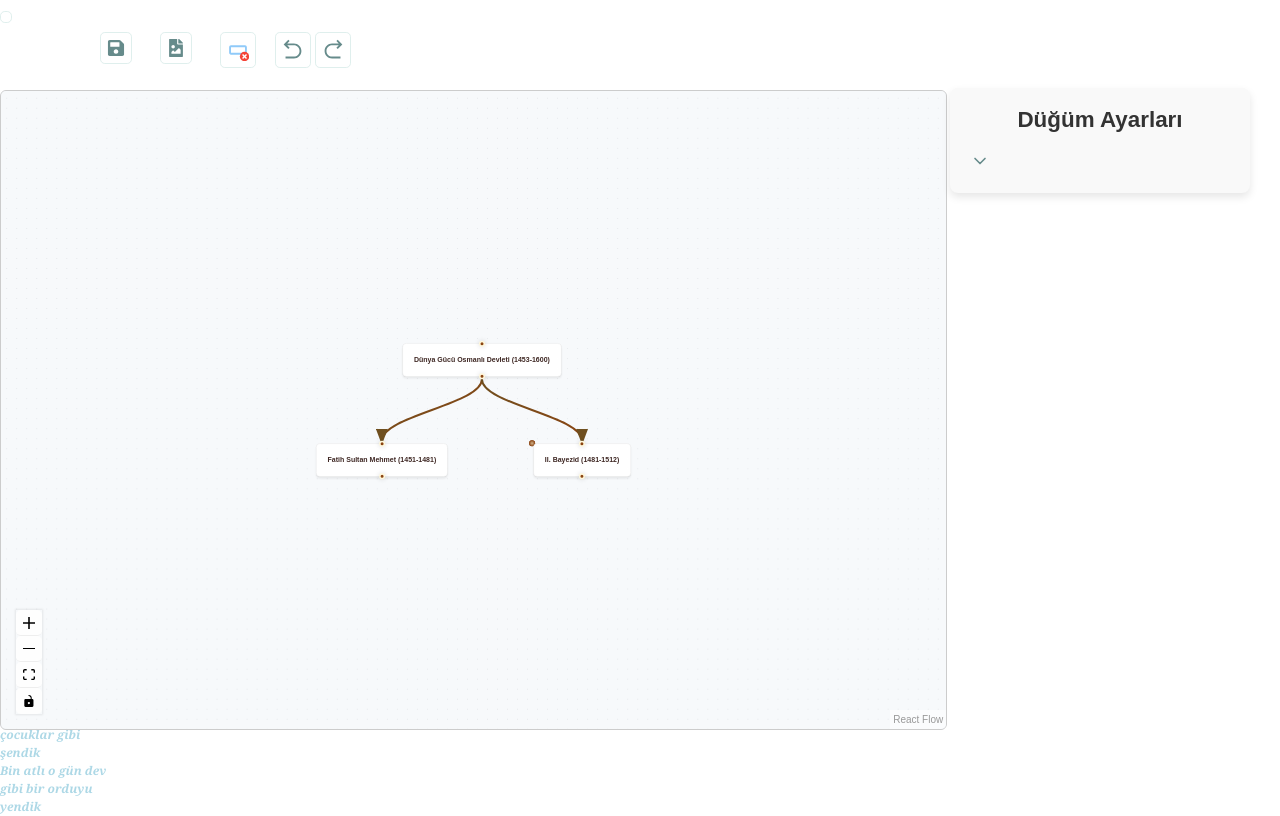
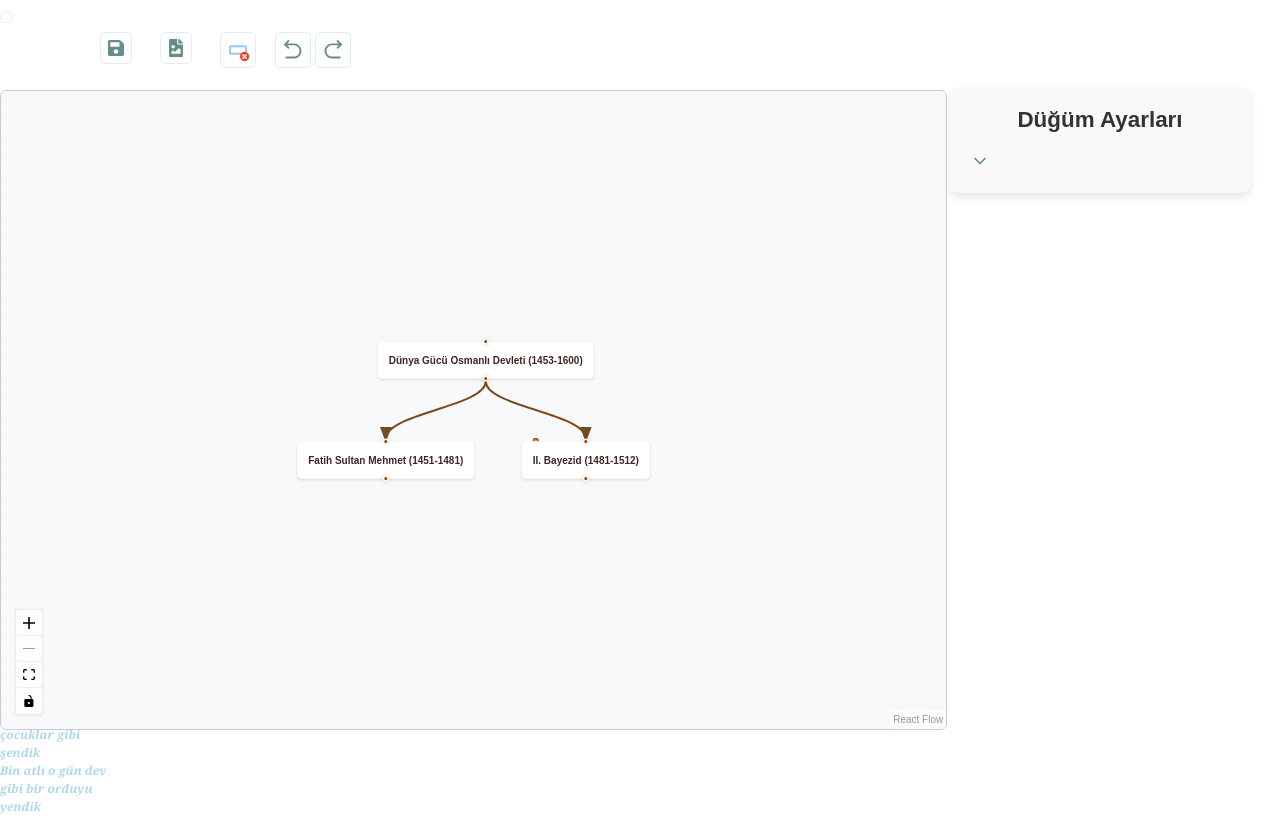
Before and after one commit to MelikeTetik/mind-mapp, a Next.js app: page /pages/9 in a window 1280 px wide. Built offline with nearby package versions, Linux system fonts and the light colour scheme.

Commit message:
Update ResizableNodeSelected.jsx

```diff
--- a/src/app/EdgeNodeType/ResizableNodeSelected.jsx
+++ b/src/app/EdgeNodeType/ResizableNodeSelected.jsx
@@ -1,36 +1,5 @@
-// import { memo } from 'react';
-// import { Handle, Position, NodeResizer } from '@xyflow/react';
 
-// const ResizableNodeSelected = ({ data, selected }) => {
-//   return (
-//     <>
-//       <NodeResizer
-//         color="#8B4513"
-//         isVisible={selected}
-//         minWidth={100}
-//         minHeight={30}
-//       />
-//        <Handle type="target" position={Position.Top} style={{  background: '#8B4513', // Color
-//     width: '8px',      // Width (makes it thicker)
-//     height: '8px',     // Height (makes it a larger circle)
-//     border: '2px solid black', }}/>
-//       <div style={{ padding: 10 }}>{data.label}</div>
-//       <Handle type="source" position={Position.Bottom} style={{  background: '#8B4513', // Color
-//     width: '8px',      // Width (makes it thicker)
-//     height: '8px',     // Height (makes it a larger circle)
-//     border: '2px solid black', }}/>
-//       {/* <Handle type="source" position={Position.Right} id="right" style={{  background: 'blue', // Color
-//     width: '8px',      // Width (makes it thicker)
-//     height: '8px',     // Height (makes it a larger circle)
-//     border: '2px solid black', }} /> */}
-//     </>
-//   );
-// };
-
-// export default memo(ResizableNodeSelected);
-
-
-
+//@xyflow/react kütüphanesini kullanarak bir yeniden boyutlandırılabilir düğüm (node) tasarımı sunar. Bileşen, düğümün etkileşime girebilmesi ve bağlanabilmesi için gerekli olan görsel bileşenleri içerir.
 import { memo } from 'react';
 import { Handle, Position, NodeResizer } from '@xyflow/react';
 
@@ -68,8 +37,12 @@ const ResizableNodeSelected = ({ data, selected }) => {
           textAlign: 'center',
         }}
       >
+                {data.imageSrc && <img src={data.imageSrc} alt={data.label} style={{ maxWidth: '120px' }} />}
+                <div style={{ fontSize: '20px', fontWeight: 'bold', color: '#3E2723' }}>
         {data.label}
       </div>
+      </div>
+
 
       {/* Source Handle (Bottom) */}
       <Handle
```
